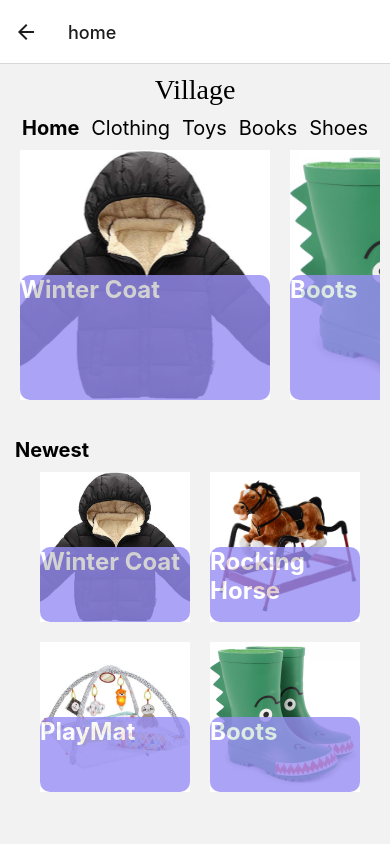
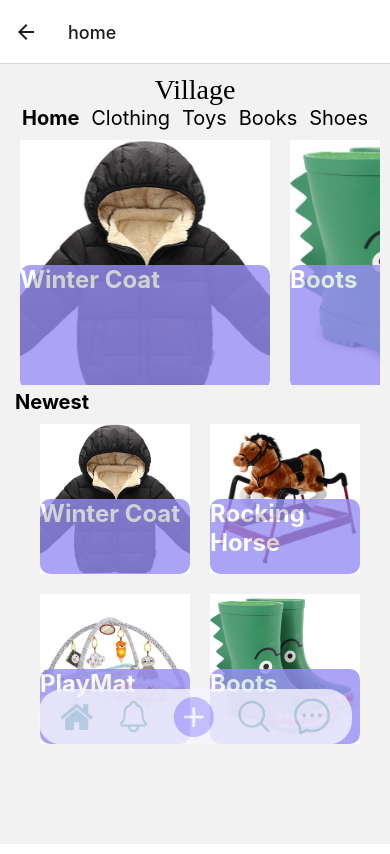
Before and after one commit to den-ny/village, a React Native app: screen /home in a window 390 px wide. Built offline with nearby package versions, Linux system fonts and the light colour scheme; no server answers.

Commit message:
Home with navfooter

```diff
--- a/screens/Home.js
+++ b/screens/Home.js
@@ -12,6 +12,7 @@ import {
 } from "react-native";
 import { useEffect, useState } from "react";
 import Navbar from "../components/Navbar";
+import FooterNav from "../components/FooterNav";
 const Home = ({ navigation, route }) => {
   const [posts, setPosts] = useState(null);
 
@@ -34,6 +35,7 @@ import {
     <SafeAreaView style={styles.container}>
       <StatusBar style="auto" />
       <Navbar />
+
       <View style={styles.textContainer}>
         <Text style={(styles.headerText, { fontWeight: "bold", fontSize: 20 })}>
           Home
@@ -43,6 +45,7 @@ import {
         <Text style={styles.headerText}>Books</Text>
         <Text style={styles.headerText}>Shoes</Text>
       </View>
+
       <ScrollView
         style={styles.top}
         horizontal
@@ -79,7 +82,7 @@ import {
       >
         Newest
       </Text>
-
+      <View>
         <ScrollView style={styles.bottom}>
           <View style={styles.smallImgContainer}>
             <View style={styles.subContainer}>
@@ -126,6 +129,10 @@ import {
             </View>
           </View>
         </ScrollView>
+        <View style={styles.footer}>
+          <FooterNav />
+        </View>
+      </View>
     </SafeAreaView>
   );
 };
@@ -134,7 +141,6 @@ import {
 const styles = StyleSheet.create({
   container: {
     margin: 10,
-      height: "100%",
   },
   textContainer: {
     textAlign: "center",
@@ -186,4 +192,12 @@ import {
     opacity: 0.8,
     borderRadius: 10,
   },
+  footer: {
+    bottom: 0,
+    height: 75,
+    position: "absolute",
+    width: "100%",
+    opacity: 0.8,
+    alignItems: "center",
+  },
 });
```
Lines whose indentation alone changed are shown as unchanged.
